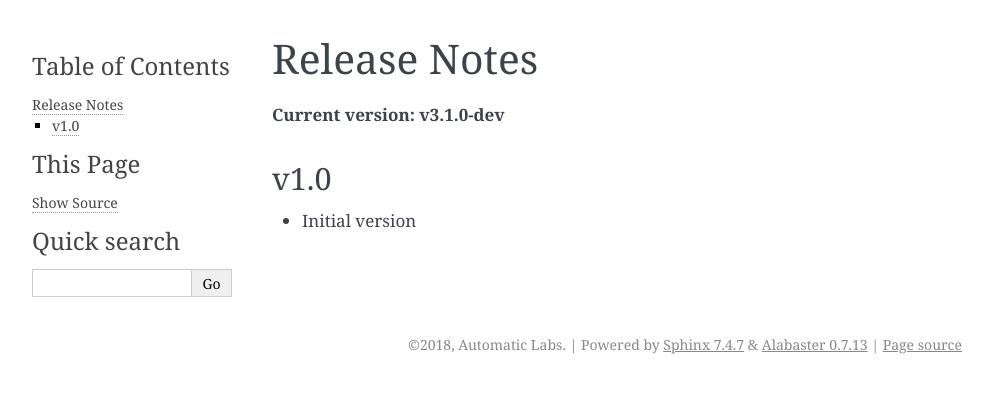
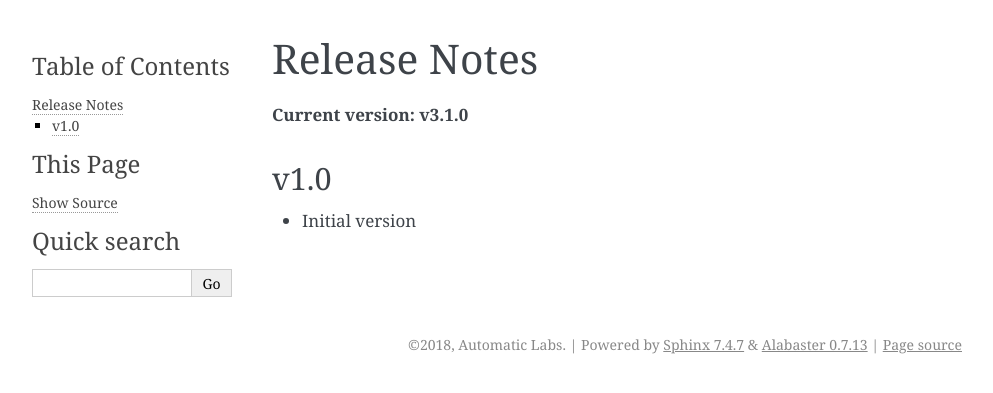
Before and after one commit to cloudchacho/hedwig-python, a Sphinx documentation site: the page built from docs/releases.rst, in a window 1280 px wide. Shown: the top 393 px of the page, without its empty margins (148-1141 px from the left). Built offline with Sphinx 7.4.7, drawn with Linux system fonts in a browser that asks for light colours.

Commit message:
Bump version: 3.1.0-dev → 3.1.0

```diff
--- a/docs/conf.py
+++ b/docs/conf.py
@@ -32,7 +32,7 @@ author = 'Automatic Labs'
 # The short X.Y version
 version = '1.0'
 # The full version, including alpha/beta/rc tags
-release = '3.1.0-dev'
+release = '3.1.0'
 
 
 # -- General configuration ---------------------------------------------------
--- a/docs/releases.rst
+++ b/docs/releases.rst
@@ -1,7 +1,7 @@
 Release Notes
 =============
 
-**Current version: v3.1.0-dev**
+**Current version: v3.1.0**
 
 v1.0
 ~~~~
--- a/hedwig/__init__.py
+++ b/hedwig/__init__.py
@@ -7,4 +7,4 @@ hedwig
 
 
 # semantic versioning (http://semver.org/)
-VERSION = '3.1.0-dev'
+VERSION = '3.1.0'
```
Also changed, not shown: .bumpversion.cfg.
